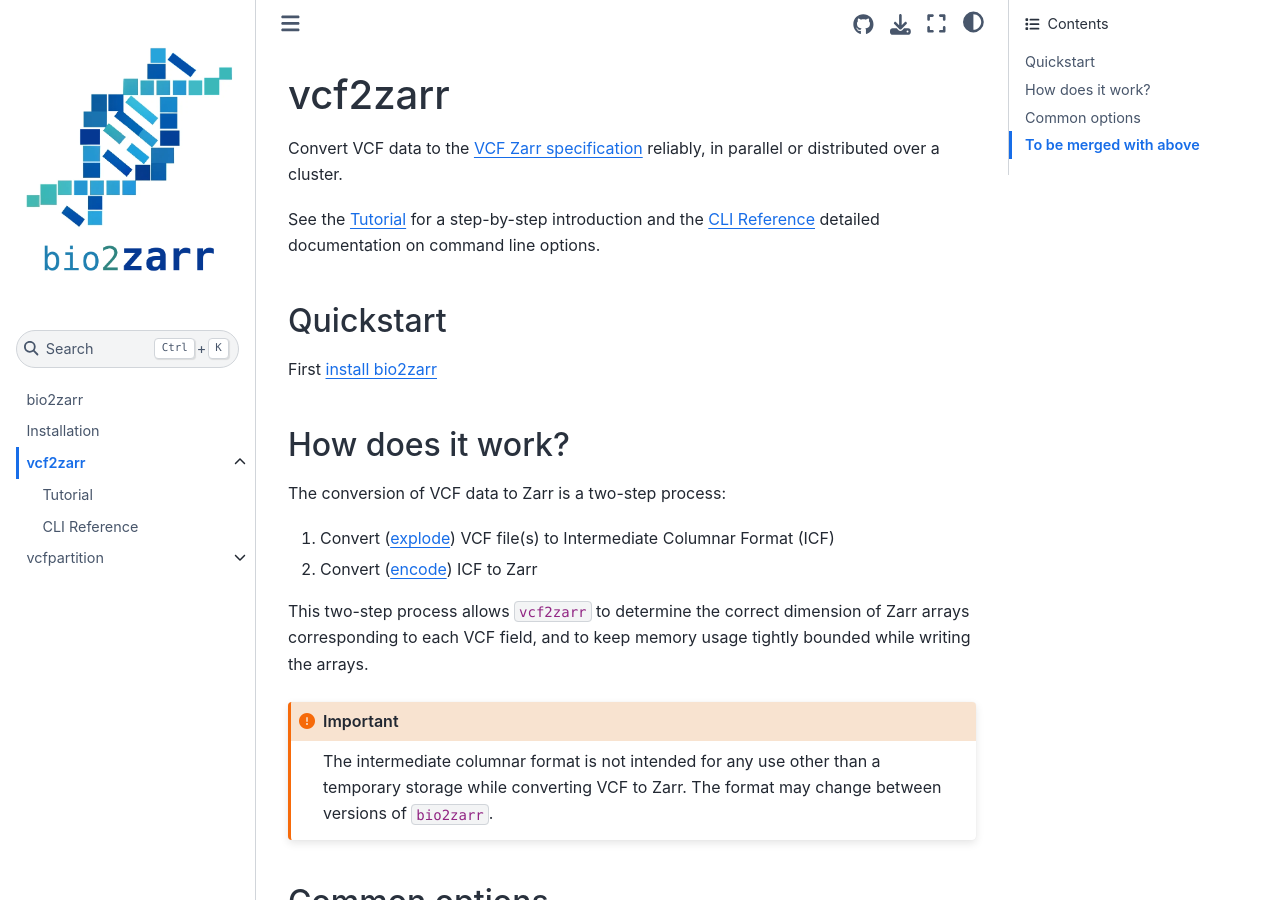
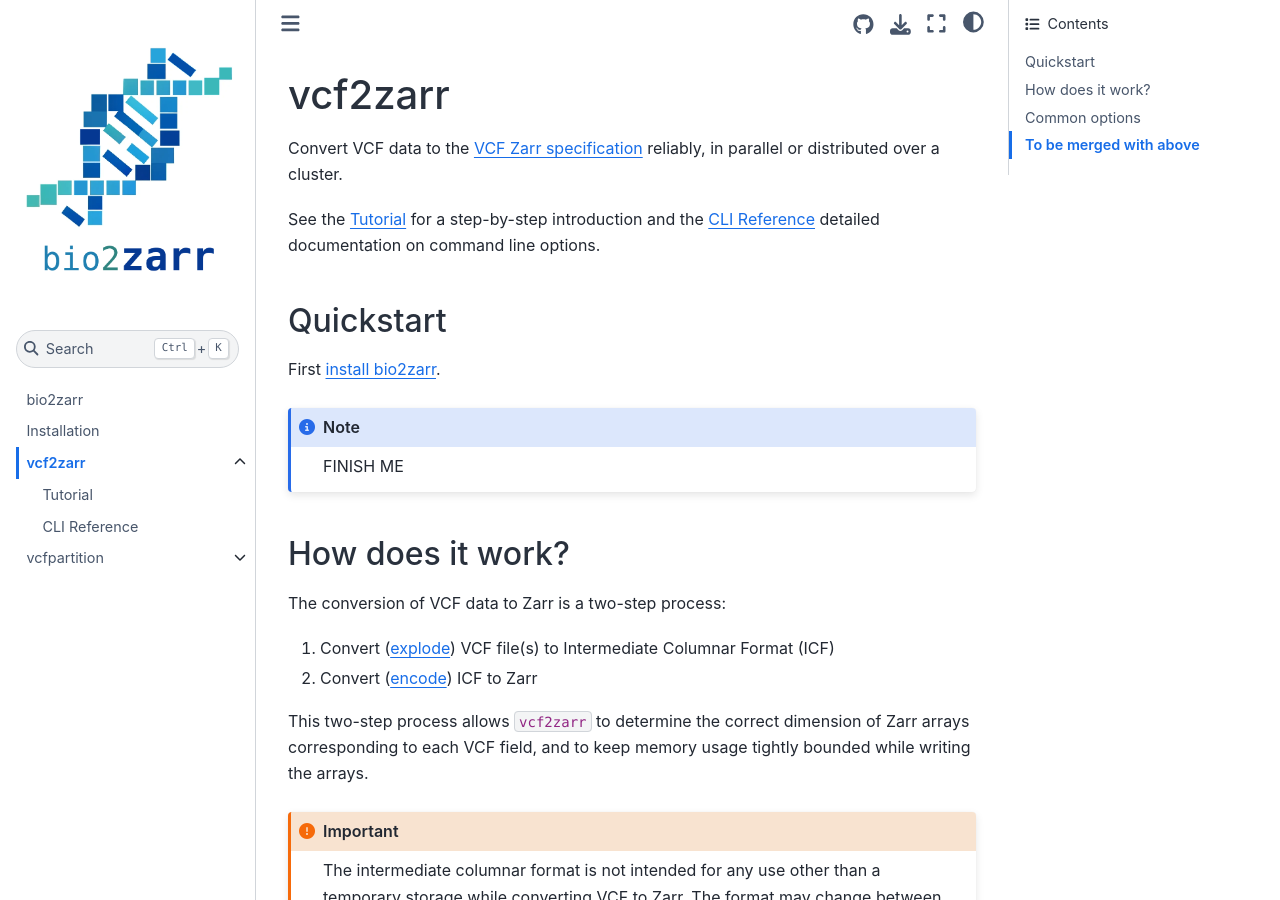
Before and after one commit to sgkit-dev/bio2zarr, a Jupyter Book: the page built from docs/vcf2zarr/overview.md, in a window 1280 px wide and 900 px high. Built offline with Jupyter Book 1.0.4 settings and Sphinx 7.4.7 and the Sphinx Book theme 1.1.4, drawn with Linux system fonts in a browser that asks for light colours.

Commit message:
Some refinements to overview

```diff
--- a/docs/vcf2zarr/overview.md
+++ b/docs/vcf2zarr/overview.md
@@ -12,7 +12,12 @@ command line options.
 
 ## Quickstart
 
-First {ref}`install bio2zarr<sec-installation>`
+First {ref}`install bio2zarr<sec-installation>`.
+
+
+:::{note}
+FINISH ME
+:::
 
 
 ## How does it work?
```
